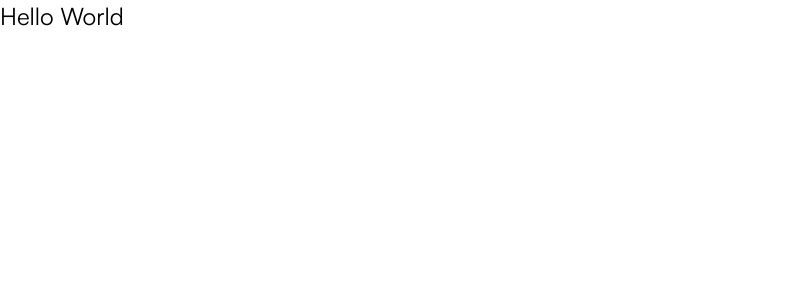
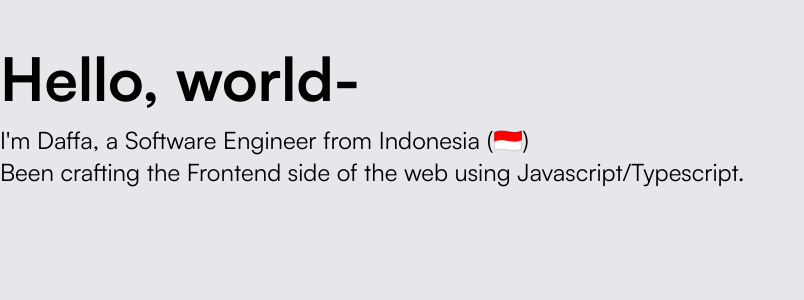
Before and after one commit to daftdevs/next-personal-site, a Next.js app: page / in a window 1280 px wide. Shown: the top 300 px of the page, without its empty margins (0-804 px from the left). Built offline with nearby package versions, Linux system fonts and the light colour scheme.

Commit message:
feat: headliner text WIP

```diff
--- a/src/pages/index.tsx
+++ b/src/pages/index.tsx
@@ -1,19 +1,18 @@
-import Head from "next/head";
+import Layout from "@/components/Layout";
 
 export default function Home() {
   return (
-    <>
-      <Head>
-        <title>Create Next App</title>
-        <meta name="description" content="Generated by create next app" />
-        <meta name="viewport" content="width=device-width, initial-scale=1" />
-        <link rel="icon" href="/favicon.ico" />
-      </Head>
-      <main>
-        <div>
-          <p className="text-2xl">Hello World</p>
-        </div>
-      </main>
-    </>
+    <Layout title="Home">
+      <div className="font-normal pt-12">
+        <h1 className="text-6xl font-bold">Hello, world-</h1>
+        <h3 className="text-2xl pt-4">
+          I&#39;m Daffa, a Software Engineer from Indonesia (🇮🇩)
+        </h3>
+        <h3 className="text-2xl">
+          Been crafting the Frontend side of the web using
+          Javascript/Typescript.
+        </h3>
+      </div>
+    </Layout>
   );
 }
```
